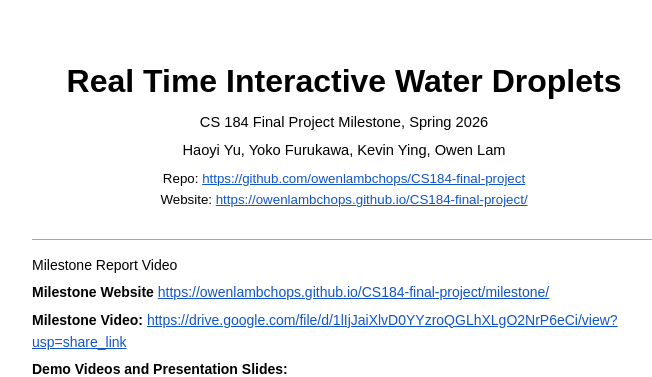
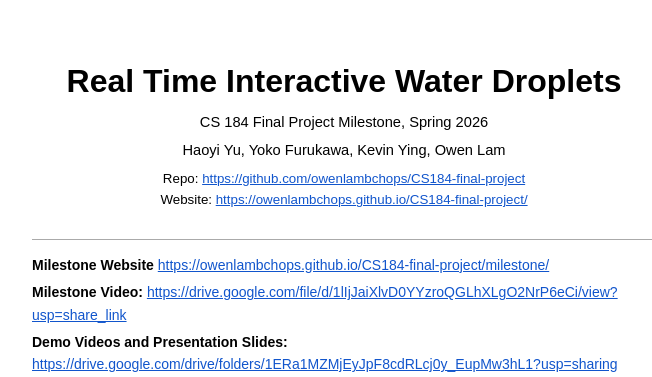
Before and after one commit to owenlambchops/CS184-final-project, a Jekyll site: the page milestone/index.html, which Jekyll copies as it is, in a window 1280 px wide and 900 px high, cut to the strip 0-377 px from the top of the window. Shown: the whole strip, without its empty margins (296-948 px from the left). Built offline with Jekyll 4.4.1, drawn with Linux system fonts in a browser that asks for light colours.

Commit message:
fixed minor format

```diff
--- a/milestone/index.html
+++ b/milestone/index.html
@@ -141,7 +141,6 @@
     </div>
 
     <div class="deliverables-box">
-      <p>Milestone Report Video</p>
         <p><strong>Milestone Website</strong> <a href="https://owenlambchops.github.io/CS184-final-project/milestone/" target="_blank">https://owenlambchops.github.io/CS184-final-project/milestone/</a></p>
         <p><strong>Milestone Video:</strong> <a href="https://drive.google.com/file/d/1lIjJaiXlvD0YYzroQGLhXLgO2NrP6eCi/view?usp=share_link" target="_blank">https://drive.google.com/file/d/1lIjJaiXlvD0YYzroQGLhXLgO2NrP6eCi/view?usp=share_link</a></p>
         <p><strong>Demo Videos and Presentation Slides:</strong> <a href="https://drive.google.com/drive/folders/1ERa1MZMjEyJpF8cdRLcj0y_EupMw3hL1?usp=sharing" target="_blank">https://drive.google.com/drive/folders/1ERa1MZMjEyJpF8cdRLcj0y_EupMw3hL1?usp=sharing</a></p>
```
